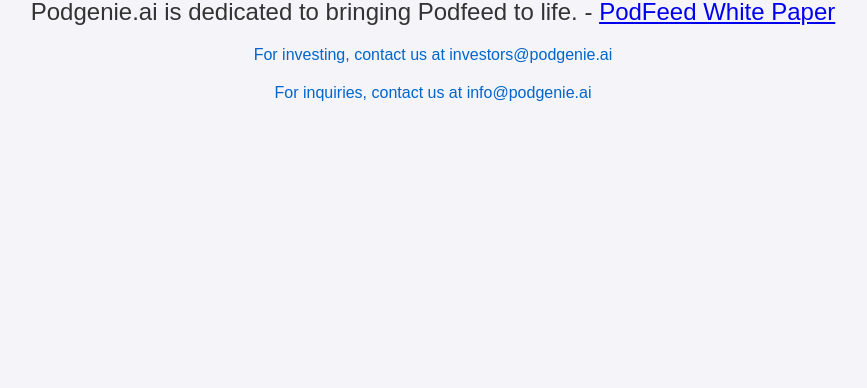
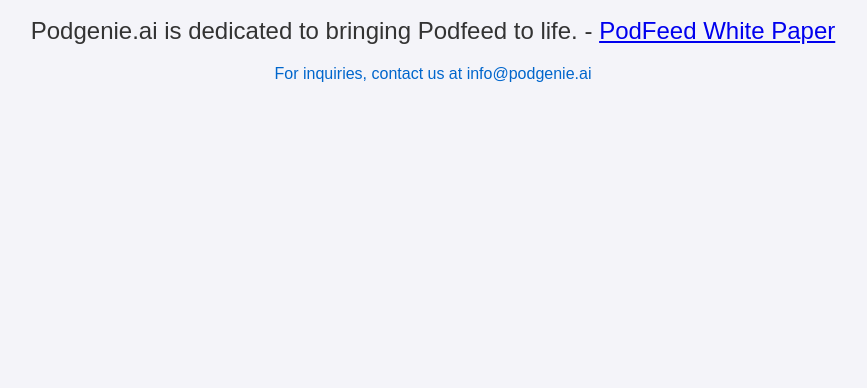
Before and after one commit to saurabh-podgenie-ai/public-website, a plain HTML site: page index.html in a window 1280 px wide. Shown: the part 412-800 px from the top of the page, without its empty margins (207-1074 px from the left). Drawn offline with Linux system fonts and the light colour scheme.

Commit message:
Update index.html
removing investors

```diff
--- a/index.html
+++ b/index.html
@@ -43,8 +43,6 @@
         <div class="logo">PodGenie.ai</div>
         <div class="message">We're currently in stealth mode. Stay tuned for something amazing!</div>
         <div class="message">Podgenie.ai is dedicated to bringing Podfeed to life. - <a href="https://docs.google.com/document/d/1bsPM4glfGIuSoYp3elRI6OJ6xInkfuxNo6qP6KESDmE">PodFeed White Paper</a></div>
-        <div class="email">For investing, contact us at <a href="mailto:investors@podgenie.ai">investors@podgenie.ai</a></div>
-        <div style="height: 20px; width: 100%;"></div>
         <div class="email">For inquiries, contact us at <a href="mailto:info@podgenie.ai">info@podgenie.ai</a></div>
     </div>
 </body>
```
